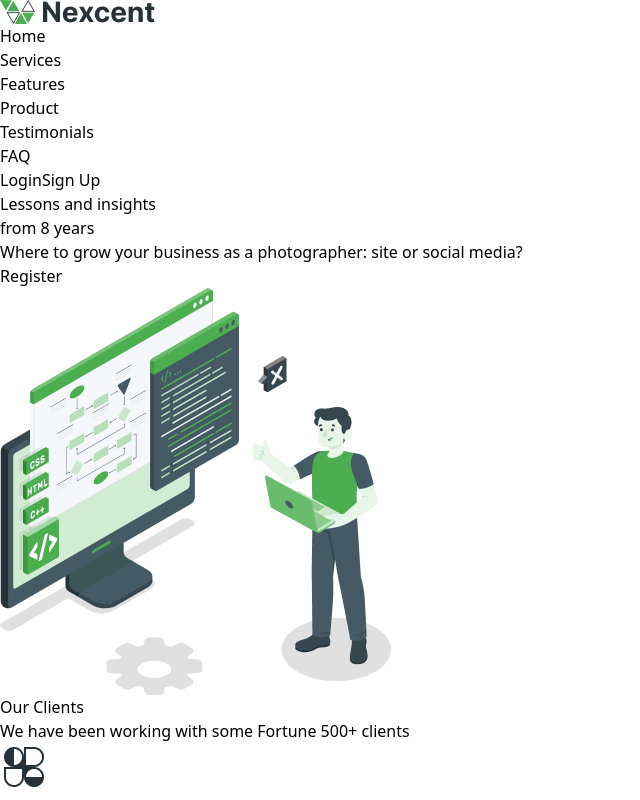
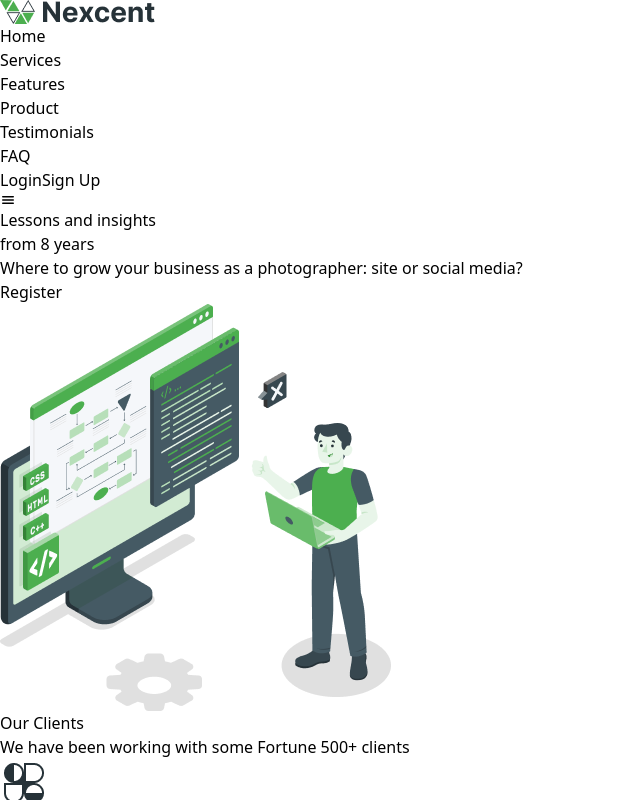
Before and after one commit to Daweed234/Nexcent, a React (Vite) app: page / in a window 1280 px wide. Shown: the top 800 px of the page, without its empty margins (0-640 px from the left). Built offline with nearby package versions, Linux system fonts and the light colour scheme.

Commit message:
added some chnges

```diff
--- a/src/App.jsx
+++ b/src/App.jsx
@@ -1,5 +1,5 @@
 import './App.css'
-import Navbar from './Components/Navbar'
+import Navbar from './Components/Navbar/Navbar'
 import Hero from './Components/Hero/Hero'
 import Clients from './Components/Clients/Clients'
 import Manage from './Components/Manage'
--- a/src/Components/Navbar.jsx
+++ /dev/null
@@ -1,28 +0,0 @@
-import React from 'react'
-import Logo from '../assets/Logo.png'
-
-const Navbar = () => {
-    return (
-        <>
-            <nav className='flex justify-center items-center gap-36 bg-[#F5F7FA] py-5'>
-                <div>
-                    <img src={Logo} />
-                </div>
-                <ul className='flex justify-center items-center gap-10'>
-                    <li>Home</li>
-                    <li>Services</li>
-                    <li>Features</li>
-                    <li>Product</li>
-                    <li>Testimonials</li>
-                    <li>FAQ</li>
-                </ul>
-                <div>
-                <button className='text-green-500 px-8 py-4 rounded-md'>Login</button>
-                <button className='bg-[#4CAF4F] px-8 text-white py-4 rounded-md'>Sign Up</button>
-                </div>
-            </nav>
-        </>
-    )
-}
-
-export default Navbar
--- /dev/null
+++ b/src/Components/Navbar/Navbar.jsx
@@ -0,0 +1,76 @@
+import React from 'react'
+import Logo from '../../assets/Logo.png'
+import { IoMenu } from "react-icons/io5";
+
+const Navbar = () => {
+    return (
+        <>
+            <nav className='flex justify-center items-center gap-36 bg-[#F5F7FA] py-5'>
+                <div>
+                    <img src={Logo} />
+                </div>
+                <ul className='flex justify-center items-center gap-10'>
+                    <li>Home</li>
+                    <li>Services</li>
+                    <li>Features</li>
+                    <li>Product</li>
+                    <li>Testimonials</li>
+                    <li>FAQ</li>
+                </ul>
+                <div>
+                <button className='text-green-500 px-8 py-4 rounded-md'>Login</button>
+                <button className='bg-[#4CAF4F] px-8 text-white py-4 rounded-md'>Sign Up</button>
+                </div>
+                <IoMenu className='size-10 md:hidden' />
+            </nav>
+{/*
+
+<nav class="p-5 bg-white shadow md:flex md:items-center md:justify-between">
+    <div class="flex justify-between items-center ">
+      <span class="text-2xl font-[Poppins] cursor-pointer">
+        <img class="h-10 inline" />
+        tailwind
+      </span>
+
+      <span class="text-3xl cursor-pointer mx-2 md:hidden block">
+        <ion-icon name="menu" onclick="Menu(this)"></ion-icon>
+      </span>
+    </div>
+
+    <ul class="md:flex md:items-center z-[-1] md:z-auto md:static absolute bg-white w-full left-0 md:w-auto md:py-0 py-4 md:pl-0 pl-7 md:opacity-100 opacity-0 top-[-400px] transition-all ease-in duration-500">
+      <li class="mx-4 my-6 md:my-0">
+        <a href="#" class="text-xl hover:text-cyan-500 duration-500">HOME</a>
+      </li>
+      <li class="mx-4 my-6 md:my-0">
+        <a href="#" class="text-xl hover:text-cyan-500 duration-500">SERVICE</a>
+      </li>
+      <li class="mx-4 my-6 md:my-0">
+        <a href="#" class="text-xl hover:text-cyan-500 duration-500">ABOUT</a>
+      </li>
+      <li class="mx-4 my-6 md:my-0">
+        <a href="#" class="text-xl hover:text-cyan-500 duration-500">CONTACT</a>
+      </li>
+      <li class="mx-4 my-6 md:my-0">
+        <a href="#" class="text-xl hover:text-cyan-500 duration-500">BLOG'S</a>
+      </li>
+
+      <button class="bg-cyan-400 text-white font-[Poppins] duration-500 px-6 py-2 mx-4 hover:bg-cyan-500 rounded ">
+        Get started
+      </button>
+    </ul>
+  </nav>
+
+
+  <script>
+* function Menu(e){
+        let list = document.querySelector('ul');
+        e.name === 'menu' ? (e.name = "close",list.classList.add('top-[80px]') , list.classList.add('opacity-100')) :( e.name = "menu" ,list.classList.remove('top-[80px]'),list.classList.remove('opacity-100'))
+    }
+</script> */}
+
+
+        </>
+    )
+}
+
+export default Navbar
```
